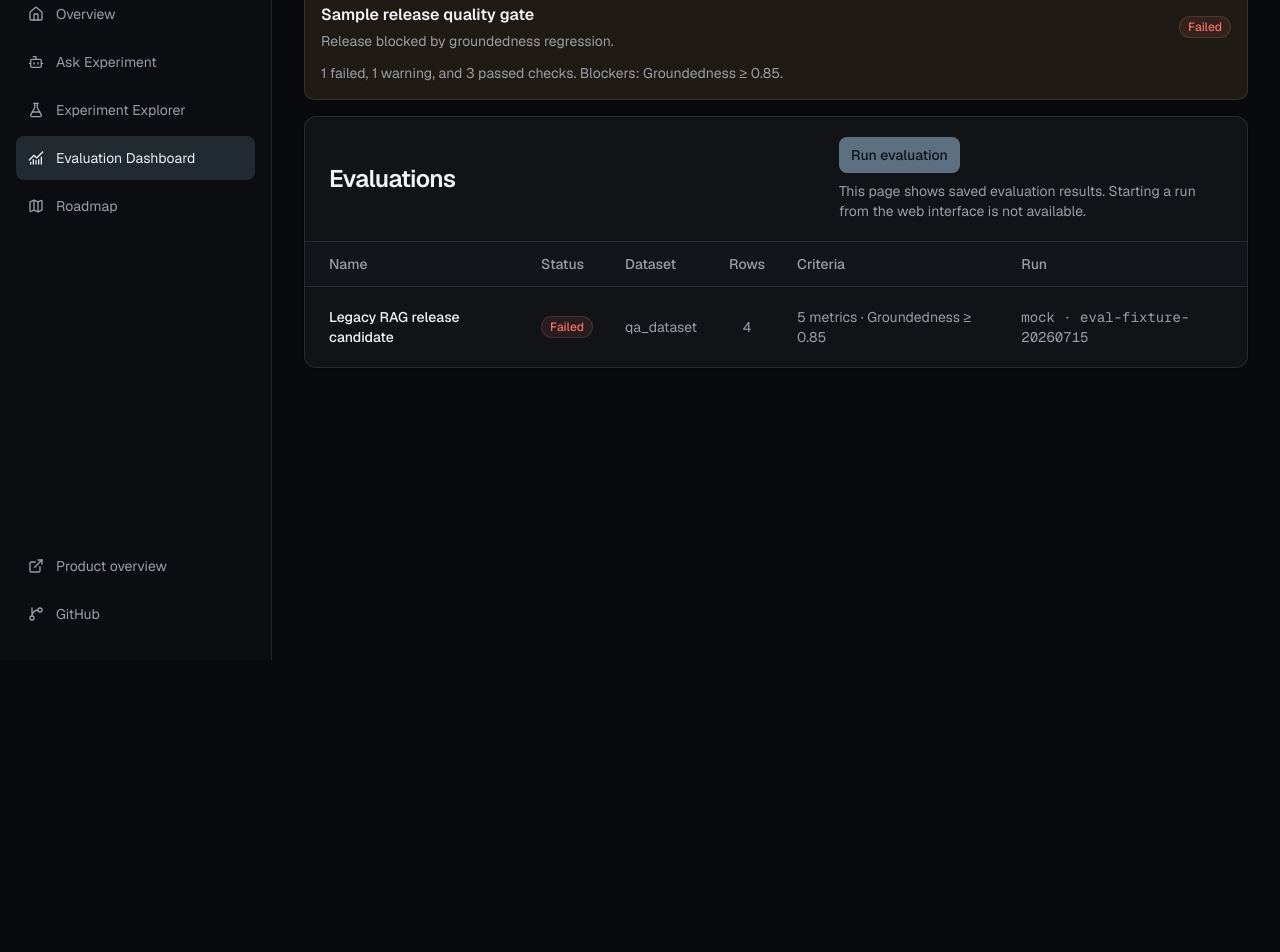
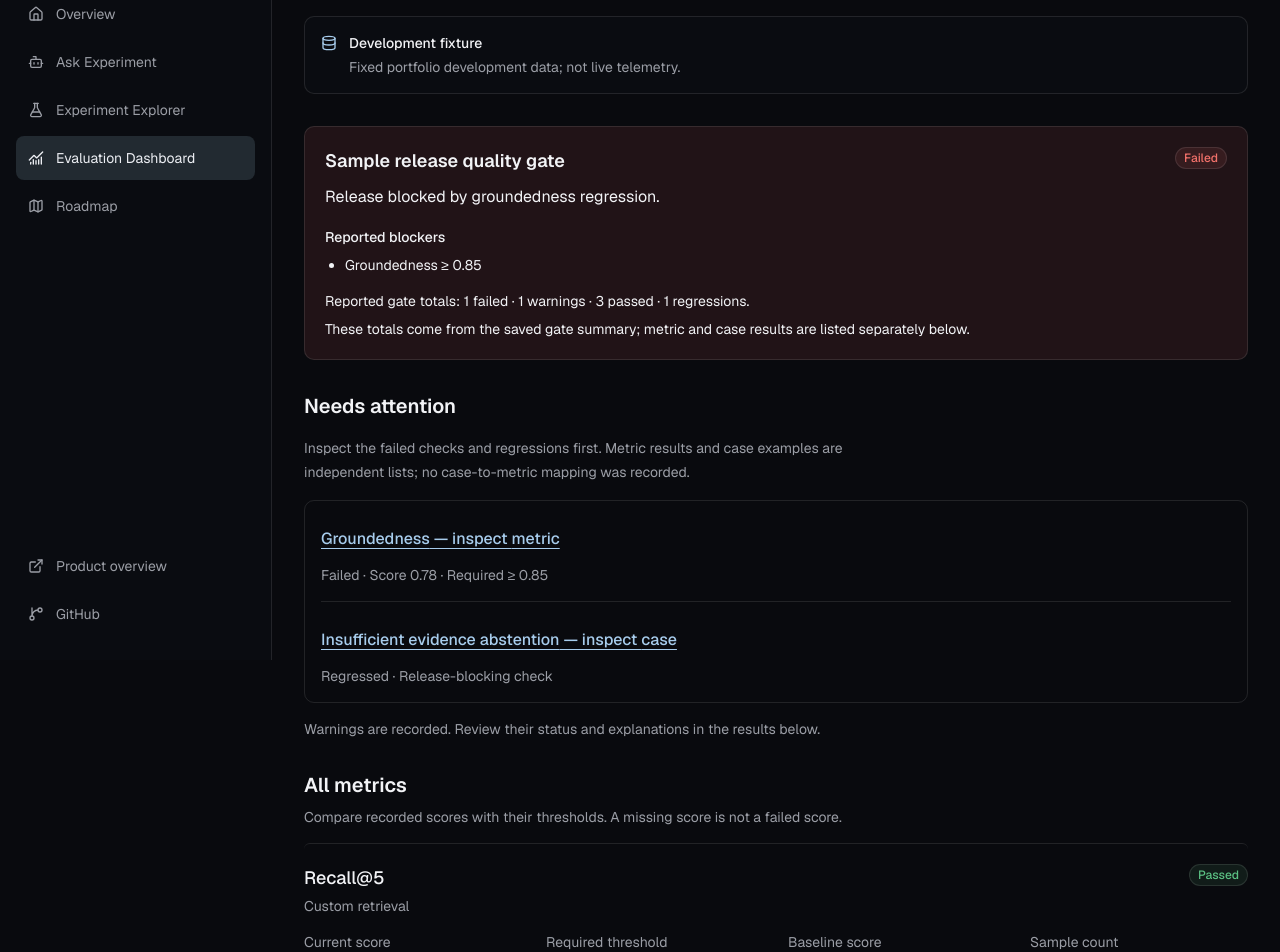
Before and after one commit to archeltaneka/ExperimentOS-AI, a Next.js app in the folder apps/web/: page /evaluation-dashboard in a window 1280 px wide. Shown: the part 140-1092 px from the top of the page. Before the commit the page ends 800 px from the top, so only its background shows below. Built offline with nearby package versions, Linux system fonts and the light colour scheme; no server answers.

Commit message:
feat(web): prioritize evaluation blockers and inline case details

```diff
--- a/apps/web/features/evaluation-dashboard/evaluation-dashboard.tsx
+++ b/apps/web/features/evaluation-dashboard/evaluation-dashboard.tsx
@@ -1,12 +1,14 @@
 "use client";
 
+import { useState, type ReactNode } from "react";
+import { ChevronDown } from "lucide-react";
 import { Button } from "@/components/ui/button";
 import { Badge } from "@/components/ui/badge";
 import { Card } from "@/components/ui/card";
 import { Skeleton } from "@/components/ui/skeleton";
 import { SourceDisclosure } from "@/components/source-disclosure";
 import { useEvaluationDashboardQuery, useEvaluationDataSource } from "@/hooks/use-services";
-import type { EvaluationStatus } from "@/types/domain";
+import type { EvaluationCase, EvaluationDashboard, EvaluationMetric, EvaluationStatus } from "@/types/domain";
 
 const labels: Record<EvaluationStatus, string> = {
   pass: "Passed",
@@ -34,93 +36,129 @@ function Status({ status }: { status: EvaluationStatus }) {
   return <Badge className={statusClasses[status]}>{labels[status]}</Badge>;
 }
 
+const numberFormat = new Intl.NumberFormat("en", { maximumFractionDigits: 4 });
+const dateFormat = new Intl.DateTimeFormat("en", { dateStyle: "medium", timeStyle: "short", timeZone: "UTC" });
+const focusClass = "rounded-sm focus-visible:outline-none focus-visible:ring-2 focus-visible:ring-ring";
+
+function valueLabel(value?: number) {
+  return value === undefined || !Number.isFinite(value) ? "Not recorded" : numberFormat.format(value);
+}
+
+function thresholdLabel(metric: EvaluationMetric) {
+  if (metric.threshold === undefined || !Number.isFinite(metric.threshold)) return "Not recorded";
+  const value = valueLabel(metric.threshold);
+  return metric.operator ? `${metric.operator === ">=" ? "≥" : "≤"} ${value}` : `${value} (comparison rule not recorded)`;
+}
+
+function Field({ label, children }: { label: string; children: ReactNode }) {
+  return <div className="min-w-0"><dt className="text-sm text-muted-foreground">{label}</dt><dd className="mt-1 break-words text-base tabular-nums">{children}</dd></div>;
+}
+
+function MetricResult({ metric }: { metric: EvaluationMetric }) {
+  return (
+    <article id={`metric-${metric.id}`} aria-labelledby={`metric-title-${metric.id}`} tabIndex={-1} className={`scroll-mt-6 border-t py-5 ${focusClass}`}>
+      <div className="flex flex-wrap items-start justify-between gap-3">
+        <div className="min-w-0"><h3 id={`metric-title-${metric.id}`} className="break-words text-lg font-medium">{metric.label}</h3><p className="mt-1 text-sm text-muted-foreground">{metric.framework ?? "Framework not recorded"}</p></div>
+        <Status status={metric.status} />
+      </div>
+      <dl className="mt-4 grid grid-cols-2 gap-x-6 gap-y-4 md:grid-cols-4">
+        <Field label="Current score">{valueLabel(metric.value)}</Field>
+        <Field label="Required threshold">{thresholdLabel(metric)}</Field>
+        <Field label="Baseline score">{valueLabel(metric.baseline)}</Field>
+        <Field label="Sample count">{valueLabel(metric.sampleCount)}</Field>
+      </dl>
+      <p className="mt-4 text-sm font-medium">{metric.blocking === true ? "Release-blocking check" : metric.blocking === false ? "Non-blocking check" : "Release-gate role not recorded"}</p>
+      {metric.detail && <p className="mt-2 max-w-prose break-words text-sm leading-6 text-muted-foreground">{metric.detail}</p>}
+    </article>
+  );
+}
+
+function CaseResult({ result, open, onToggle }: { result: EvaluationCase; open: boolean; onToggle: () => void }) {
+  const detailId = `case-details-${result.id}`;
+  return (
+    <article id={`case-${result.id}`} tabIndex={-1} className={`scroll-mt-6 border-t py-2 ${focusClass}`}>
+      <h3>
+        <button id={`case-toggle-${result.id}`} type="button" aria-expanded={open} aria-controls={detailId} onClick={onToggle} className="flex min-h-14 w-full flex-wrap items-center justify-between gap-3 rounded-md px-1 py-3 text-left hover:bg-muted/40 focus-visible:outline-none focus-visible:ring-2 focus-visible:ring-ring">
+          <span className="min-w-0 flex-1 break-words text-base font-medium">{result.name}</span>
+          <span className="flex items-center gap-3"><Status status={result.status} /><ChevronDown aria-hidden="true" className={`size-4 shrink-0 ${open ? "rotate-180" : ""}`} /></span>
+        </button>
+      </h3>
+      <p className="mb-3 text-sm text-muted-foreground">{result.type} · {result.blocking ? "Release-blocking check" : "Non-blocking check"}</p>
+      {open && <div id={detailId} role="region" aria-label={`${result.name} details`} className="space-y-5 pb-5">
+        <dl className="grid gap-4 sm:grid-cols-3"><Field label="Current score">{valueLabel(result.current)}</Field><Field label="Baseline score">{valueLabel(result.baseline)}</Field><Field label="Framework">{result.framework || "Not recorded"}</Field></dl>
+        <div><h4 className="font-medium">Expected behavior</h4><p className="mt-2 max-w-prose break-words text-base leading-7">{result.expected || "No expected behavior was recorded."}</p></div>
+        <div><h4 className="font-medium">Recorded explanation</h4><p className="mt-2 max-w-prose break-words text-base leading-7">{result.reason || "No explanation was recorded."}</p></div>
+        <div><h4 className="font-medium">Recorded answer excerpt</h4>{result.answerExcerpt ? <blockquote className="mt-2 max-w-prose break-words whitespace-pre-wrap rounded-md bg-muted/40 p-4 text-base leading-7">{result.answerExcerpt}</blockquote> : <p className="mt-2 text-sm text-muted-foreground">No answer excerpt was recorded.</p>}</div>
+        <div><h4 className="font-medium">Recorded evidence</h4><p className="mt-2 max-w-prose break-words whitespace-pre-wrap text-base leading-7">{result.evidence || "No evidence reference was recorded."}</p></div>
+      </div>}
+    </article>
+  );
+}
+
+function DashboardResults({ dashboard }: { dashboard: EvaluationDashboard }) {
+  const [expandedCases, setExpandedCases] = useState<ReadonlySet<string>>(new Set());
+  const { gate, run } = dashboard;
+  const failedMetrics = dashboard.metrics.filter((metric) => metric.status === "fail" || metric.status === "regressed");
+  const failedCases = dashboard.cases.filter((result) => result.status === "fail" || result.status === "regressed");
+  const warnings = dashboard.metrics.filter((metric) => metric.status === "warning").length + dashboard.cases.filter((result) => result.status === "warning").length;
+  const attentionResults = [
+    ...failedMetrics.map((metric) => ({ kind: "metric" as const, result: metric })),
+    ...failedCases.map((result) => ({ kind: "case" as const, result })),
+  ].sort((a, b) => Number(b.result.blocking === true) - Number(a.result.blocking === true));
+  const hasFailures = attentionResults.length > 0;
+  const date = new Date(run.createdAt);
+  const toggleCase = (id: string) => setExpandedCases((previous) => {
+    const next = new Set(previous);
+    if (next.has(id)) next.delete(id); else next.add(id);
+    return next;
+  });
+  const openCase = (id: string) => setExpandedCases((previous) => new Set([...previous, id]));
+
+  return <>
+    <section aria-label="Evaluation quality gate" className={`rounded-lg border p-5 ${statusClasses[gate.status]}`}>
+      <div className="flex flex-wrap items-start justify-between gap-3"><div><h2 className="text-lg font-semibold text-foreground">Sample release quality gate</h2><p className="mt-2 max-w-prose break-words text-base leading-7 text-foreground">{gate.message}</p></div><Status status={gate.status} /></div>
+      {gate.blockers.length > 0 && <div className="mt-4 text-foreground"><p className="text-sm font-medium">Reported blockers</p><ul className="mt-2 list-disc space-y-1 pl-5 text-sm">{gate.blockers.map((blocker, index) => <li key={`${index}-${blocker}`} className="break-words">{blocker}</li>)}</ul></div>}
+      <p className="mt-4 text-sm text-foreground">Reported gate totals: {gate.failed} failed · {gate.warnings} warnings · {gate.passed} passed · {gate.regressions} regressions.</p>
+      <p className="mt-2 text-sm text-foreground">These totals come from the saved gate summary; metric and case results are listed separately below.</p>
+    </section>
+
+    <section aria-labelledby="attention-heading" className="space-y-4">
+      <h2 id="attention-heading" className="text-xl font-semibold">Needs attention</h2>
+      {hasFailures ? <>
+        <p className="max-w-prose text-sm leading-6 text-muted-foreground">Inspect the failed checks and regressions first. Metric results and case examples are independent lists; no case-to-metric mapping was recorded.</p>
+        <ul className="divide-y rounded-lg border px-4">
+          {attentionResults.map((entry) => {
+            const { result, kind } = entry;
+            return <li key={`${kind}-${result.id}`} className="py-4">
+              <a href={`#${kind}-${result.id}`} onClick={kind === "case" ? () => openCase(result.id) : undefined} className={`inline-flex min-h-11 items-center break-words font-medium text-primary underline underline-offset-4 ${focusClass}`}>
+                {entry.kind === "metric" ? entry.result.label : entry.result.name} — inspect {kind}
+              </a>
+              <p className="mt-1 text-sm text-muted-foreground">{labels[result.status]} · {entry.kind === "metric" ? `Score ${valueLabel(entry.result.value)} · Required ${thresholdLabel(entry.result)}` : result.blocking ? "Release-blocking check" : "Non-blocking check"}</p>
+            </li>;
+          })}
+        </ul>
+      </> : <p className="text-base leading-7">{gate.status === "fail" || gate.failed > 0 || gate.regressions > 0 || gate.blockers.length > 0 ? "The gate reports a failure or blocker, but no failed metric or case details were recorded. Review the reported blockers above." : gate.status === "not_evaluated" ? "The gate was not evaluated. No failed check or regression details were recorded." : "No failed checks or regressions were recorded."}</p>}
+      {(warnings > 0 || gate.status === "warning" || gate.warnings > 0) && <p className="text-sm text-muted-foreground">Warnings are recorded. Review their status and explanations in the results below.</p>}
+    </section>
+
+    <section aria-labelledby="metrics-heading"><h2 id="metrics-heading" className="text-xl font-semibold">All metrics</h2><p className="mb-4 mt-2 text-sm text-muted-foreground">Compare recorded scores with their thresholds. A missing score is not a failed score.</p>{dashboard.metrics.length ? dashboard.metrics.map((metric) => <MetricResult key={metric.id} metric={metric} />) : <p className="py-5 text-sm text-muted-foreground">No metric results were recorded.</p>}</section>
+    <section aria-labelledby="cases-heading"><h2 id="cases-heading" className="text-xl font-semibold">All cases</h2><p className="mb-4 mt-2 text-sm text-muted-foreground">Expand a case to inspect its expected behavior, recorded answer, and evidence.</p>{dashboard.cases.length ? dashboard.cases.map((result) => <CaseResult key={result.id} result={result} open={expandedCases.has(result.id)} onToggle={() => toggleCase(result.id)} />) : <p className="py-5 text-sm text-muted-foreground">No case results were recorded.</p>}</section>
+
+    <details className="rounded-lg border p-5"><summary className={`cursor-pointer text-lg font-medium ${focusClass}`}>Run metadata and integrations</summary><div className="mt-5 space-y-6">
+      <dl className="grid gap-4 sm:grid-cols-2"><Field label="Run ID">{run.id}</Field><Field label="Dataset">{run.dataset}</Field><Field label="Model">{run.model || "Not recorded"}</Field><Field label="Prompt">{run.prompt || "Not recorded"}</Field><Field label="Recorded at">{Number.isNaN(date.getTime()) ? "Not recorded" : `${dateFormat.format(date)} UTC`}</Field><Field label="Saved run status"><Status status={run.status} /></Field></dl>
+      <div><h3 className="font-medium">Prompt regression summary</h3><p className="mt-2 break-words text-sm leading-6">{dashboard.promptRegression.prompt} compared with {dashboard.promptRegression.baseline}. Reported totals: {dashboard.promptRegression.goldenCases} cases · {dashboard.promptRegression.passed} passed · {dashboard.promptRegression.failed} failed · {dashboard.promptRegression.regressed} regressed.</p></div>
+      <div><h3 className="font-medium">Integrations for this run</h3>{dashboard.integrations.length ? <ul className="mt-3 space-y-3">{dashboard.integrations.map((integration) => <li key={integration.name}><p className="text-sm font-medium">{integration.name} · {integration.state === "available" ? "Available" : "Not connected"}</p><p className="mt-1 break-words text-sm leading-6 text-muted-foreground">{integration.detail}</p></li>)}</ul> : <p className="mt-2 text-sm text-muted-foreground">No integration information was recorded.</p>}</div>
+    </div></details>
+  </>;
+}
+
 export function EvaluationDashboardView() {
   const query = useEvaluationDashboardQuery();
   const source = useEvaluationDataSource();
-
-  if (query.isPending) {
-    return (
-      <div aria-live="polite" className="space-y-4">
-        <Skeleton className="h-16 w-full" />
-        <Skeleton className="h-28 w-full" />
-      </div>
-    );
-  }
-
-  if (query.isError) {
-    return (
-      <Card className="p-6" role="alert">
-        <h2 className="font-semibold">Evaluation results could not be loaded</h2>
-        <p className="mt-2 text-sm text-muted-foreground">{query.error.userMessage}</p>
-        <button
-          className="mt-4 rounded-md border px-3 py-2 text-sm focus-visible:ring-2 focus-visible:ring-ring"
-          onClick={() => void query.refetch()}
-        >
-          Retry loading evaluations
-        </button>
-      </Card>
-    );
-  }
-
   const dashboard = query.data;
-  const criteria = dashboard.gate.blockers.join(", ") || "No blocking criteria";
-
-  return (
-    <div className="space-y-4">
-      <SourceDisclosure source={source} />
-      <section aria-label="Evaluation quality gate" className="rounded-lg border border-status-progress/40 bg-status-progress/10 p-4">
-        <div className="flex flex-wrap items-center justify-between gap-3">
-          <div>
-            <h2 className="font-semibold">Sample release quality gate</h2>
-            <p className="mt-1 text-sm text-muted-foreground">{dashboard.gate.message}</p>
-          </div>
-          <Status status={dashboard.gate.status} />
-        </div>
-        <p className="mt-3 text-sm text-muted-foreground">{dashboard.gate.failed} failed, {dashboard.gate.warnings} warning, and {dashboard.gate.passed} passed checks. {dashboard.gate.blockers.length ? `Blockers: ${dashboard.gate.blockers.join(", ")}.` : "No blocking criteria were reported."}</p>
-      </section>
-      <Card className="overflow-hidden rounded-xl bg-card shadow-sm">
-        <div className="flex flex-wrap items-center justify-between gap-4 border-b px-6 py-5">
-          <h1 className="text-2xl font-semibold tracking-tight">Evaluations</h1>
-          <div>
-            <Button
-              className="bg-primary text-primary-foreground hover:bg-primary/90"
-              disabled
-              aria-describedby="evaluation-run-help"
-            >
-              Run evaluation
-            </Button>
-            <p id="evaluation-run-help" className="mt-2 max-w-sm text-sm text-muted-foreground">This page shows saved evaluation results. Starting a run from the web interface is not available.</p>
-          </div>
-        </div>
-        <div className="overflow-x-auto">
-          <table className="w-full min-w-[48rem] text-left text-sm">
-            <thead className="border-b bg-muted/30 text-muted-foreground">
-              <tr>
-                <th className="px-6 py-3 font-medium">Name</th>
-                <th className="px-4 py-3 font-medium">Status</th>
-                <th className="px-4 py-3 font-medium">Dataset</th>
-                <th className="px-4 py-3 text-center font-medium">Rows</th>
-                <th className="px-4 py-3 font-medium">Criteria</th>
-                <th className="px-6 py-3 font-medium">Run</th>
-              </tr>
-            </thead>
-            <tbody>
-              <tr className="border-b last:border-b-0">
-                <td className="px-6 py-5 font-medium">{dashboard.run.name}</td>
-                <td className="px-4 py-5"><Status status={dashboard.run.status} /></td>
-                <td className="px-4 py-5 text-muted-foreground">{dashboard.run.dataset}</td>
-                <td className="px-4 py-5 text-center text-muted-foreground">{dashboard.cases.length}</td>
-                <td className="px-4 py-5 text-muted-foreground">
-                  {dashboard.metrics.length} metrics · {criteria}
-                </td>
-                <td className="px-6 py-5 font-mono text-muted-foreground">
-                  {dashboard.run.model ?? "Model unavailable"} · {dashboard.run.id}
-                </td>
-              </tr>
-            </tbody>
-          </table>
-        </div>
-      </Card>
-    </div>
-  );
+  return <div className="min-w-0 space-y-8">
+    <header className="flex flex-wrap items-start justify-between gap-5"><div className="min-w-0"><h1 className="text-3xl font-semibold tracking-tight">Evaluations</h1>{dashboard && <p className="mt-2 break-words text-base text-muted-foreground">{dashboard.run.name}</p>}</div><div className="max-w-sm"><Button disabled aria-describedby="evaluation-run-help">Run evaluation</Button><p id="evaluation-run-help" className="mt-2 text-sm leading-6 text-muted-foreground">This page shows saved evaluation results. Starting a run from the web interface is not available.</p></div></header>
+    <SourceDisclosure source={source} />
+    {query.isPending ? <div role="status" aria-busy="true" className="space-y-4"><p>Loading evaluation results…</p><Skeleton className="h-16 w-full" /><Skeleton className="h-28 w-full" /></div> : query.isError ? <Card className="space-y-4 p-5" role="alert"><h2 className="font-semibold">Evaluation results could not be loaded</h2><p className="text-sm text-muted-foreground">{query.error.userMessage}</p><Button variant="outline" onClick={() => void query.refetch()}>Retry loading evaluations</Button></Card> : !dashboard ? <p role="status">No evaluation run is available.</p> : <DashboardResults key={dashboard.run.id} dashboard={dashboard} />}
+  </div>;
 }
```
Also changed, not shown: 1 other file (tests, documents, lock files or other folders).
